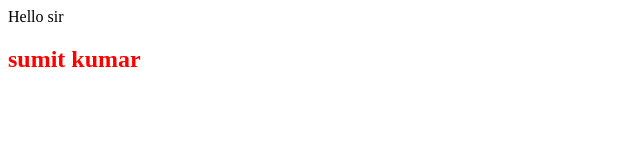
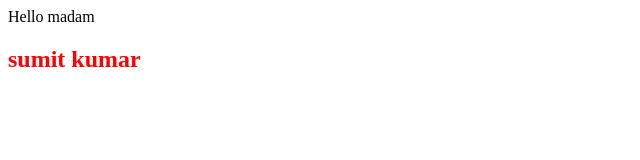
Before and after one commit to sumit-dev88/final, a plain HTML site: page main.html in a window 1280 px wide. Shown: the full height of the page, 0-640 px from the left. Drawn offline with Linux system fonts and the light colour scheme.

Commit message:
madam kiya

```diff
--- a/main.html
+++ b/main.html
@@ -5,7 +5,7 @@
         </title>
     </head>
     <body>
-        <h>Hello sir </h>
+        <h>Hello madam </h>
         <H2 style="color:red">sumit kumar</H2>
     </body>
 </html>
```
